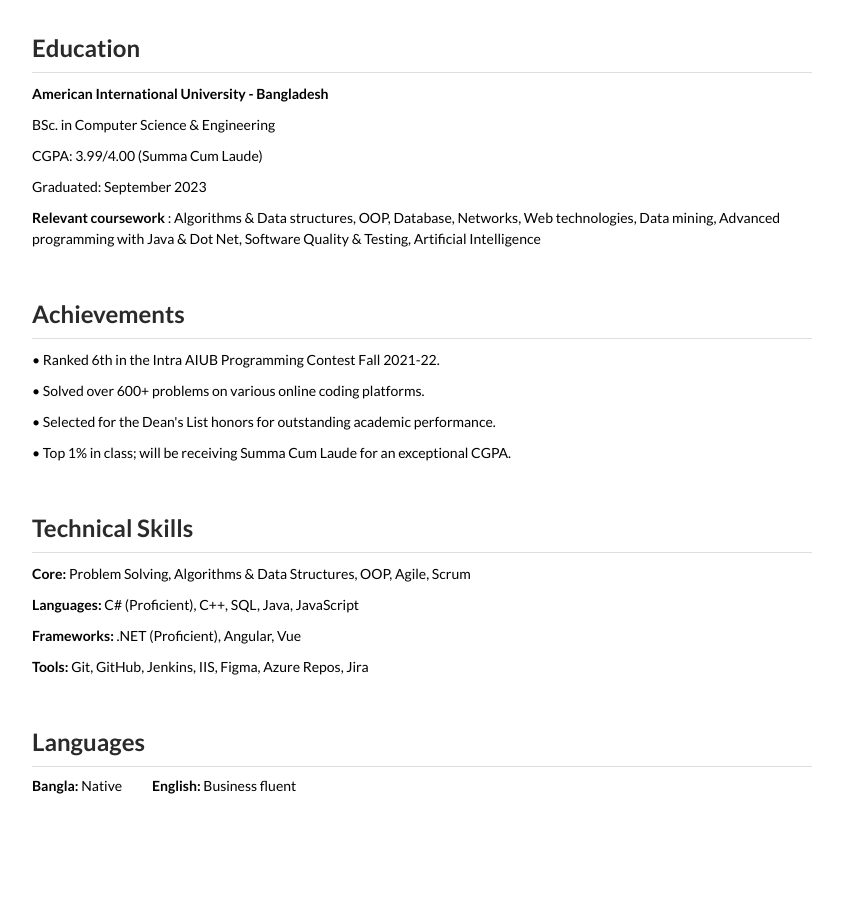
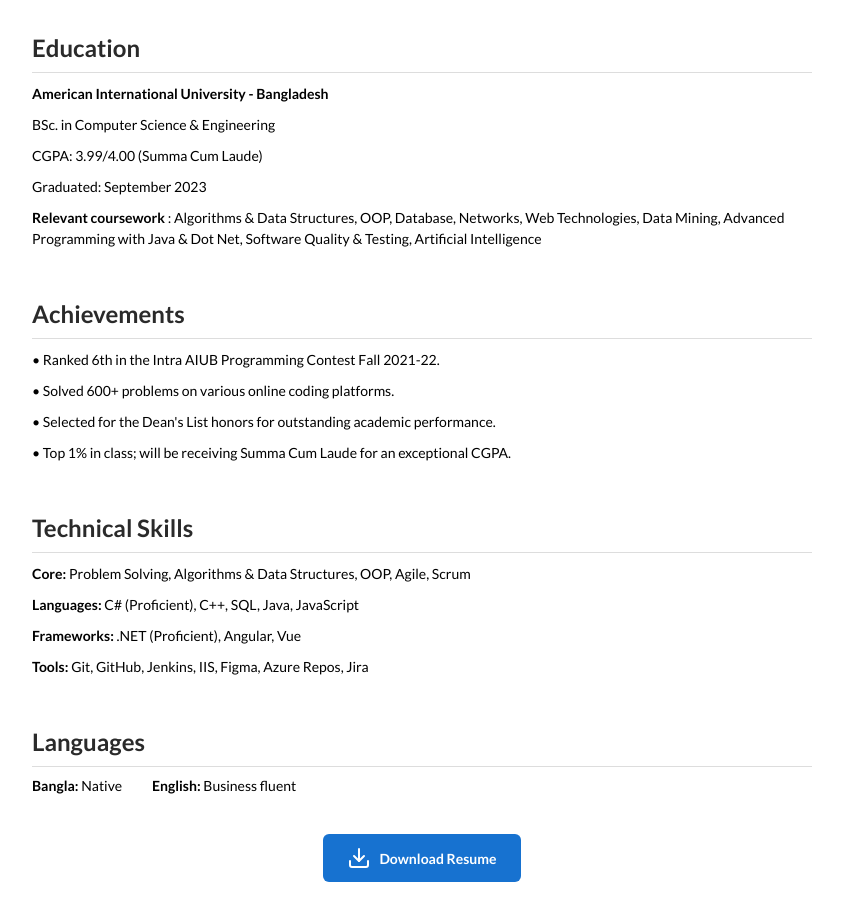
Before and after one commit to mdjawadulhasan/mdjawadulhasan.github.io, a plain HTML site: page index.html in a window 1280 px wide. Shown: the part 1397-2309 px from the top of the page, without its empty margins (218-1061 px from the left). Before the commit the page ends 2209 px from the top, so only its background shows below. Drawn offline with Linux system fonts and the light colour scheme.

Commit message:
Updated Dec 21 , 2024

```diff
--- a/index.html
+++ b/index.html
@@ -193,7 +193,7 @@
                       "
                     >
                       <span class="designation-title"
-                        >Associate Software Engineer , Brain Station 23
+                        >Associate Software Engineer, Brain Station 23
                       </span>
                       <span class="designation-title">July 2023 - Present</span>
                     </div>
@@ -249,7 +249,7 @@
                     </p>
 
                     <p>
-                      <strong>Technologies:</strong>.NET Core, Vue, Git,
+                      <strong>Technologies:</strong> .NET Core, Vue, Git,
                       Jenkins, MSSQL, IIS Server, REST API, Unit Testing,
                       Problem Solving
                     </p>
@@ -351,8 +351,8 @@
                     <p>Graduated: September 2023</p>
                     <p>
                       <strong>Relevant coursework </strong>: Algorithms & Data
-                      structures, OOP, Database, Networks, Web technologies,
-                      Data mining, Advanced programming with Java & Dot Net,
+                      Structures, OOP, Database, Networks, Web Technologies,
+                      Data Mining, Advanced Programming with Java & Dot Net,
                       Software Quality & Testing, Artificial Intelligence
                     </p>
                   </td>
@@ -381,7 +381,7 @@
                       2021-22.
                     </p>
                     <p>
-                      • Solved over 600+ problems on various online coding
+                      • Solved 600+ problems on various online coding
                       platforms.
                     </p>
                     <p>
@@ -449,5 +449,32 @@
         </tr>
       </tbody>
     </table>
+    <div style="text-align: center; margin: 30px 0;">
+      <a href="https://docs.google.com/document/d/1DZMIiJ9ZL2szzZj4vBRwtIoyU9bBFQBh7F8twOZsU1E/export?format=pdf"
+         class="download-button"
+         target="_blank"
+         style="
+           display: inline-flex;
+           align-items: center;
+           gap: 8px;
+           background-color: #1772d0;
+           color: white;
+           padding: 12px 24px;
+           border-radius: 6px;
+           text-decoration: none;
+           font-weight: 700;
+           transition: background-color 0.3s ease;
+         "
+         onmouseover="this.style.backgroundColor='#055da6'"
+         onmouseout="this.style.backgroundColor='#1772d0'"
+      >
+        <svg xmlns="http://www.w3.org/2000/svg" width="24" height="24" viewBox="0 0 24 24" fill="none" stroke="currentColor" stroke-width="2" stroke-linecap="round" stroke-linejoin="round">
+          <path d="M21 15v4a2 2 0 0 1-2 2H5a2 2 0 0 1-2-2v-4"></path>
+          <polyline points="7 10 12 15 17 10"></polyline>
+          <line x1="12" y1="15" x2="12" y2="3"></line>
+        </svg>
+        Download Resume
+      </a>
+    </div>
   </body>
 </html>
```
